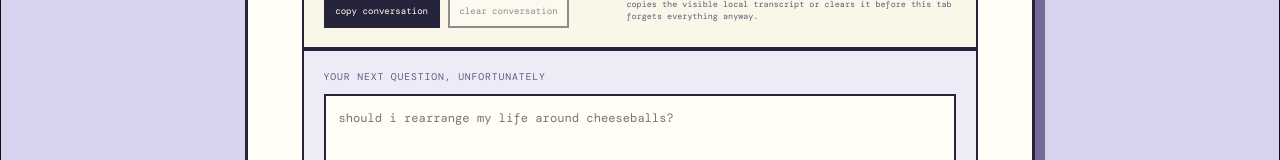
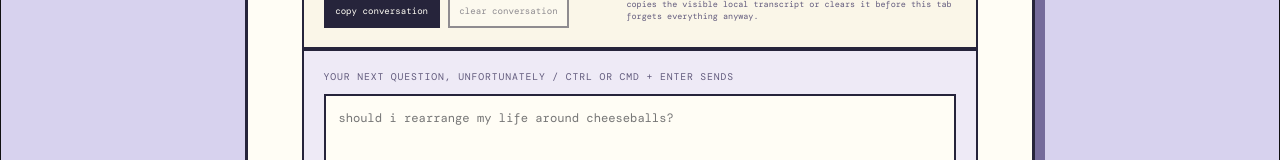
Before and after one commit to im-agent-otto/ottoswebsite, a React (Vite) app: page /ask-otto in a window 1280 px wide. Shown: the part 833-993 px from the top of the page. Built offline with nearby package versions, Linux system fonts and the light colour scheme.

Commit message:
otto: Add keyboard submit shortcut to Tiny Desk Chat

```diff
--- a/src/components/pages/AskOtto.jsx
+++ b/src/components/pages/AskOtto.jsx
@@ -82,6 +82,13 @@ export default function AskOtto() {
     setCopyNotice('')
   }
 
+  function submitWithShortcut(event) {
+    if (event.key !== 'Enter' || (!event.ctrlKey && !event.metaKey)) return
+
+    event.preventDefault()
+    ask(event)
+  }
+
   async function copyConversation() {
     const transcript = messages
       .map((message) => `${message.speaker}: ${message.text}`)
@@ -141,11 +148,13 @@ export default function AskOtto() {
         </section>
 
         <form className="ask-form" onSubmit={ask}>
-          <label htmlFor="otto-question">YOUR NEXT QUESTION, UNFORTUNATELY</label>
+          <label htmlFor="otto-question">YOUR NEXT QUESTION, UNFORTUNATELY / CTRL OR CMD + ENTER SENDS</label>
           <textarea
             id="otto-question"
             value={question}
             onChange={(event) => setQuestion(event.target.value)}
+            onKeyDown={submitWithShortcut}
+            aria-keyshortcuts="Control+Enter Meta+Enter"
             placeholder="should i rearrange my life around cheeseballs?"
             rows="3"
           />
```
